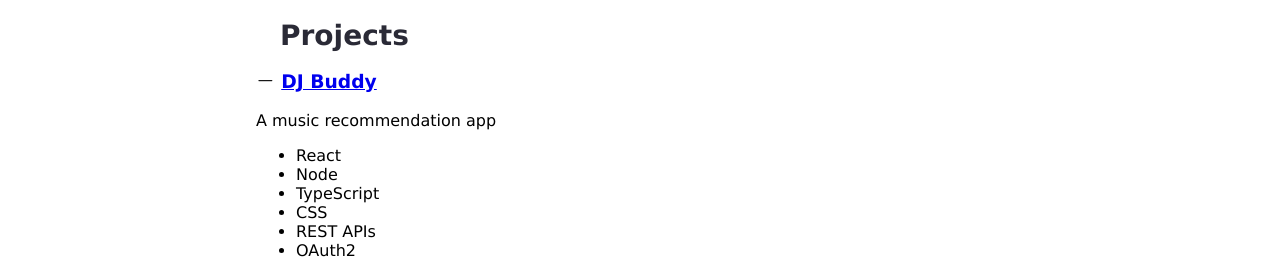
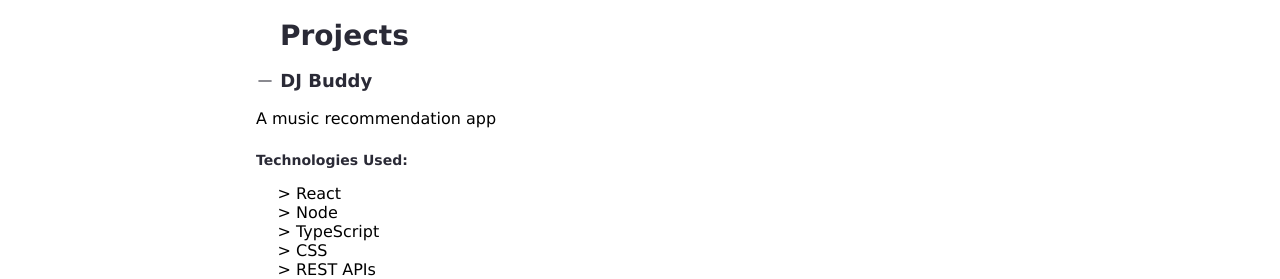
Before and after one commit to kegdotcom/kegdotcom.github.io, a React (Create React App) app: page / in a window 1280 px wide. Shown: the part 673-952 px from the top of the page. Built offline with nearby package versions, Linux system fonts and the light colour scheme.

Commit message:
styled projects better

```diff
--- a/src/components/projects/Project.tsx
+++ b/src/components/projects/Project.tsx
@@ -17,7 +17,7 @@
 }: ProjectProps) {
   return (
     <div className={styles.project}>
-      <h3 className={styles.name}>
+      <h3 className={styles.header}>
         <Icon name="dash-lg" />{" "}
         {url ? (
           <a className={styles.name} href={url} target="_blank">
@@ -28,6 +28,7 @@
         )}
       </h3>
       <p className={styles.description}>{description}</p>
+      <h5 className={styles.subheader}>Technologies Used:</h5>
       <ul className={styles.techList}>
         {technologies.map((tech: string) => {
           return (
--- a/src/components/projects/project.module.css
+++ b/src/components/projects/project.module.css
@@ -0,0 +1,47 @@
+a.name {
+  position: relative;
+  color: var(--dark);
+  text-decoration: none;
+}
+
+a.name:hover {
+  color: var(--uv);
+}
+
+a.name::before {
+  content: "";
+  position: absolute;
+  display: block;
+  width: 100%;
+  height: 2px;
+  bottom: 0;
+  left: 0;
+  background-color: var(--uv);
+  transform: scaleX(0);
+  transition: transform 0.3s ease-out;
+}
+
+a.name:hover::before {
+  transform: scaleX(1);
+}
+
+.header {
+  color: var(--dark);
+  font-size: 18px;
+}
+
+.subheader {
+  margin-bottom: 0;
+  color: var(--dark);
+  font-size: 14px;
+}
+
+.techList {
+  list-style-type: dash;
+}
+
+@counter-style dash {
+  system: cyclic;
+  symbols: "\003E";
+  suffix: " ";
+}
```
